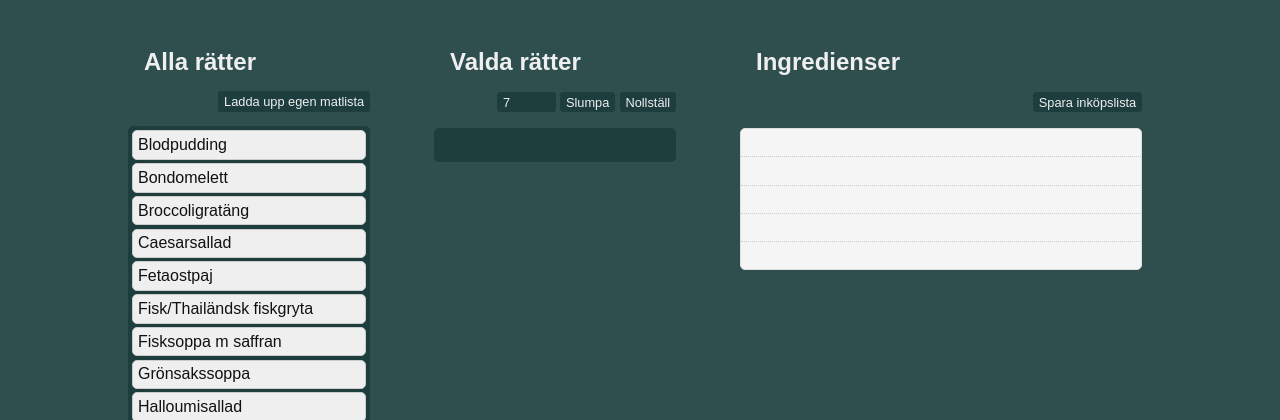
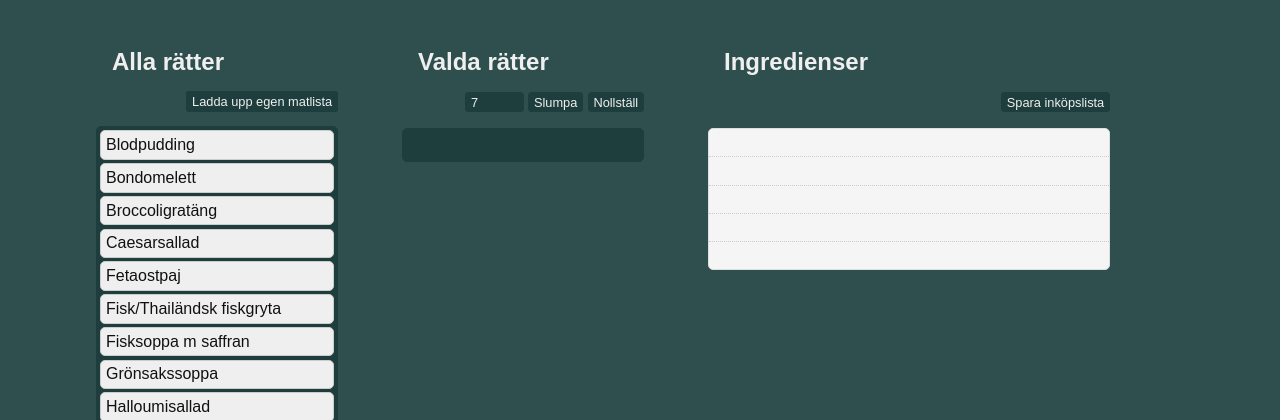
Before and after one commit to prodhe/matlistan, a PHP site: page / in a window 1280 px wide. Shown: the part 70-490 px from the top of the page. Run offline with PHP 8.4, Linux system fonts and the light colour scheme; some libraries are stand-ins or nearby versions.

Commit message:
more width for proper floating in firefox/chrome

```diff
--- a/css/style.css
+++ b/css/style.css
@@ -30,7 +30,7 @@ header {
 /* main content */
 main {
     margin: 0 auto 0 auto;
-    max-width: 68rem;
+    max-width: 72rem;
 }
 main section {
     float: left;
```
